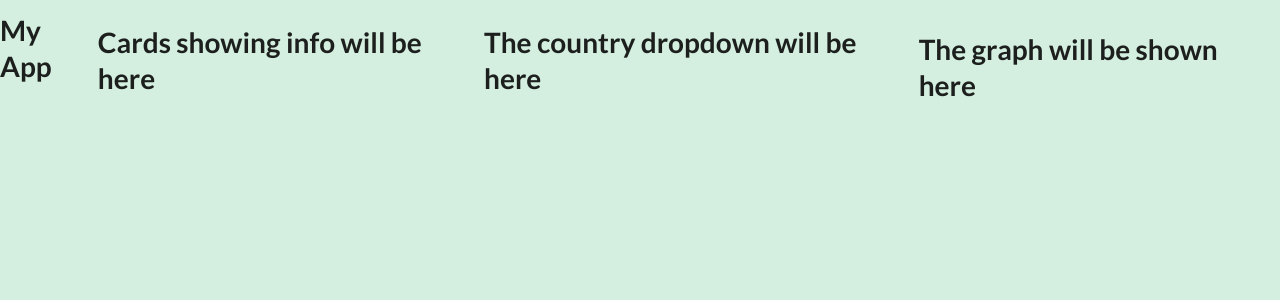
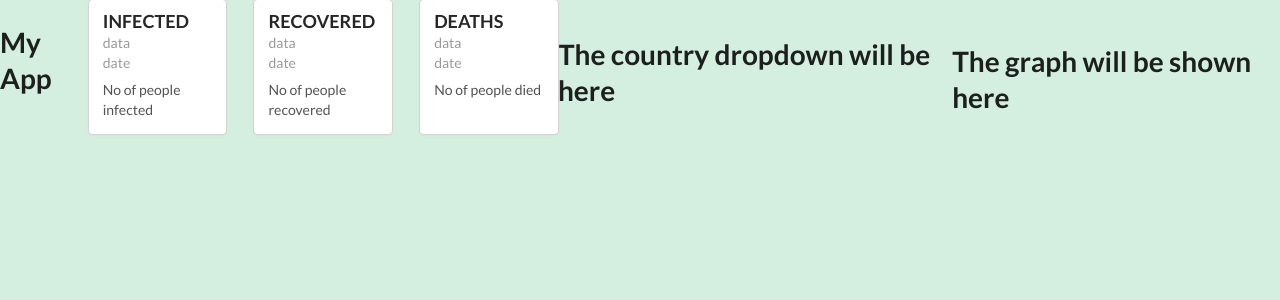
Before and after one commit to dpak1999/covid-tracker, a React (Create React App) app: page / in a window 1280 px wide. Shown: the top 300 px of the page. Built offline with nearby package versions, Linux system fonts and the light colour scheme; no server answers.

Commit message:
configuring cards

```diff
--- a/src/components/Cards.js
+++ b/src/components/Cards.js
@@ -1,7 +1,41 @@
 import React from "react";
 
-const Cards = () => {
-  return <h1>Cards showing info will be here</h1>;
+const Cards = props => {
+  console.log(props);
+  return (
+    <div className="ui three stackable cards">
+      <div className="ui card">
+        <div className="content">
+          <div className="header">INFECTED</div>
+          <div className="meta">data</div>
+          <div className="meta">date</div>
+          <div className="description">
+            <p>No of people infected</p>
+          </div>
+        </div>
+      </div>
+      <div className="ui card">
+        <div className="content">
+          <div className="header">RECOVERED</div>
+          <div className="meta">data</div>
+          <div className="meta">date</div>
+          <div className="description">
+            <p>No of people recovered</p>
+          </div>
+        </div>
+      </div>
+      <div className="ui card">
+        <div className="content">
+          <div className="header">DEATHS</div>
+          <div className="meta">data</div>
+          <div className="meta">date</div>
+          <div className="description">
+            <p>No of people died</p>
+          </div>
+        </div>
+      </div>
+    </div>
+  );
 };
 
 export default Cards;
```
